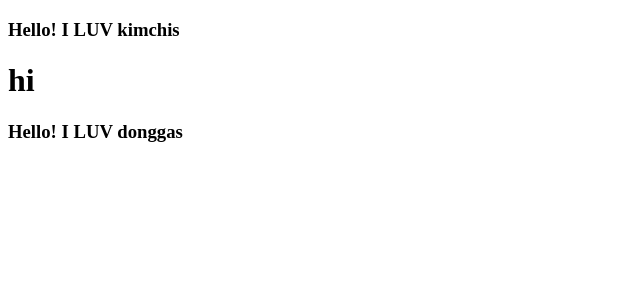
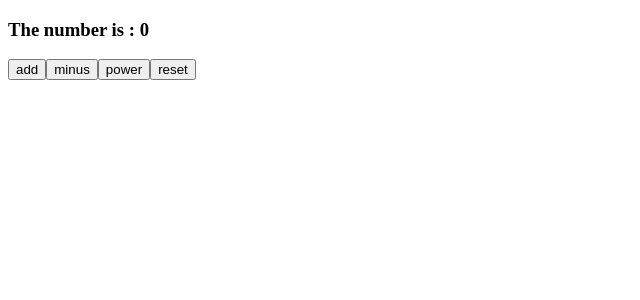
Before and after one commit to chkim116/movie_app_2020, a React (Create React App) app: page / in a window 1280 px wide. Shown: the top 300 px of the page, without its empty margins (0-640 px from the left). Built offline with nearby package versions, Linux system fonts and the light colour scheme.

Commit message:
리액트 연습중
class, state, function, map

```diff
--- a/package.json
+++ b/package.json
@@ -6,6 +6,7 @@
     "@testing-library/jest-dom": "^4.2.4",
     "@testing-library/react": "^9.5.0",
     "@testing-library/user-event": "^7.2.1",
+    "prop-types": "^15.7.2",
     "react": "^16.13.1",
     "react-dom": "^16.13.1",
     "react-scripts": "3.4.1"
--- a/src/App.js
+++ b/src/App.js
@@ -1,19 +1,34 @@
-import React from 'react';
+import React from "react";
 
-function Food({fav}) {
-return <h3>Hello! I LUV {fav}</h3>
+class App extends React.Component {
+  state = {
+    count: 0,
+  };
+  add = () => {
+    this.setState((current) => ({ count: current.count + 1 }));
+  };
+  minus = () => {
+    this.setState((current) => ({ count: current.count - 1 }));
+  };
+  pow = () => {
+    this.setState((current) => ({ count: current.count * current.count }));
+  };
+  reset = () => {
+    this.setState({ count: 0 });
+  };
+  render() {
+    return (
+      <div>
+        <h3>The number is : {this.state.count}</h3>
+        <button onClick={this.add}>add</button>
+        <button onClick={this.minus}>minus</button>
+        <button onClick={this.pow}>power</button>
+        <button onClick={this.reset}>reset</button>
+      </div>
+    );
+  }
 }
-
-function App() {
-  return (
-  <div>
-
-    <Food fav="kimchis" />
-    <h1>hi</h1>
-    <Food fav="donggas" />
-  </div>
-  );
-  }
-
+// this는 상위에 있는 선언한 객체를 불러온다고 생각하면된다. 여기서는 App을 뜻한다.
+// 그래서 App.state.count라고 생각하면 된다.
 // div안에 있어야 한다. (태그안에)
 export default App;
```
Also changed, not shown: src/Now.js (added, +61 -0 lines), src/index.js (+7 -7 lines).
